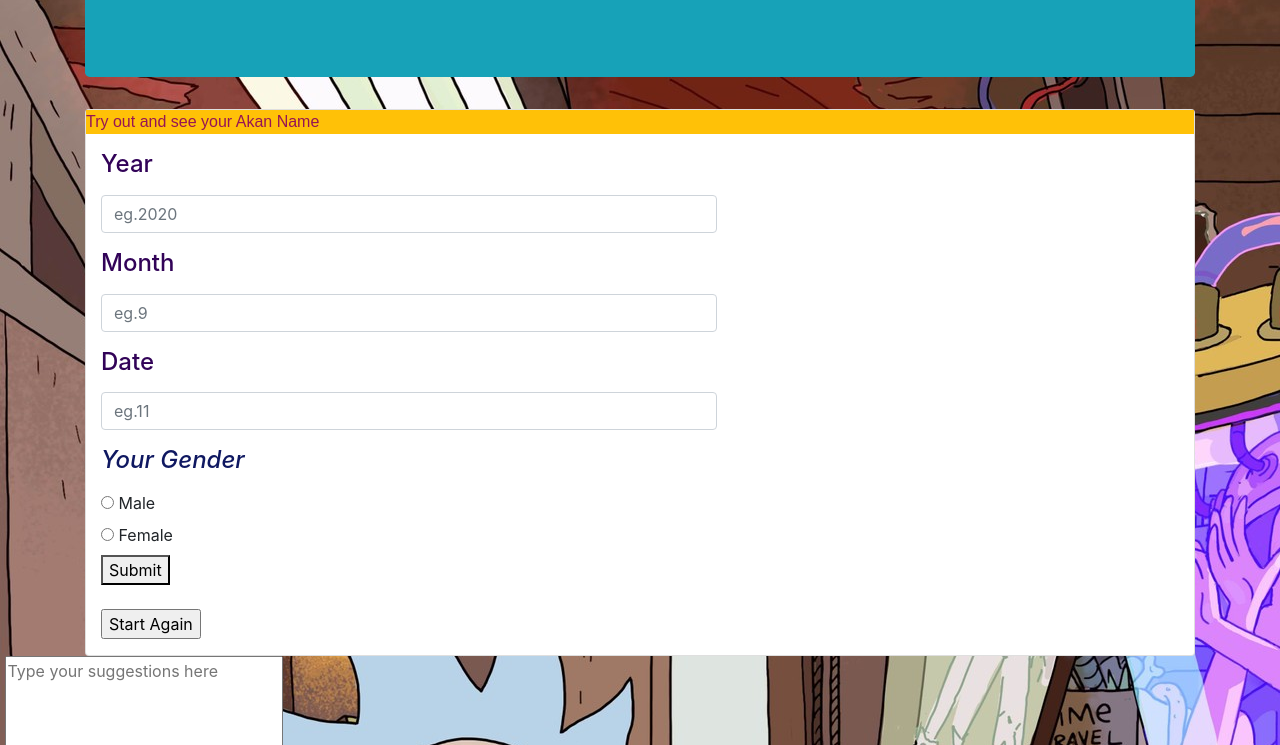
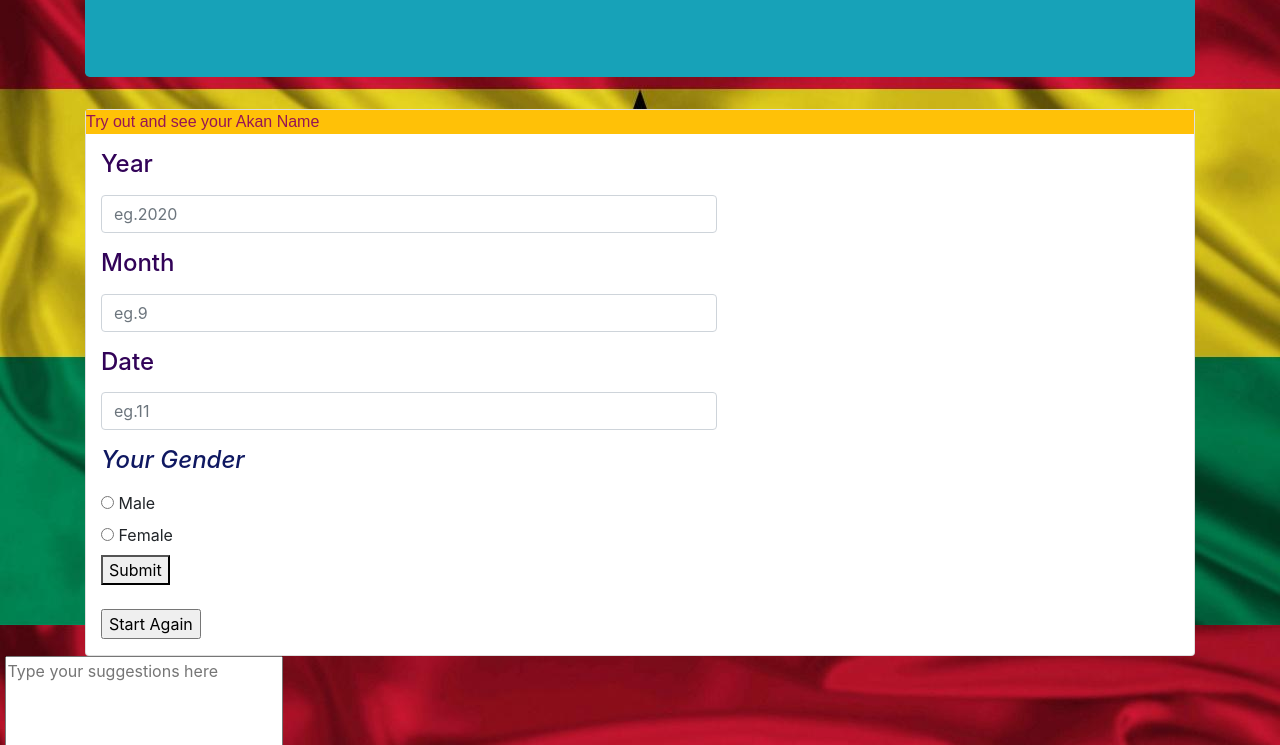
Before and after one commit to Thanos-11/akan-names, a plain HTML site: page index.html in a window 1280 px wide. Shown: the part 179-924 px from the top of the page. Drawn offline with Linux system fonts and the light colour scheme.

Commit message:
Added the ghana flag to the bg

```diff
--- a/css/index.css
+++ b/css/index.css
@@ -1,5 +1,5 @@
 body {
-  background-image: url("/images/test1.jpg");
+  background-image: url("/images/flag.jpg");
 }
 
 h1 {
```
